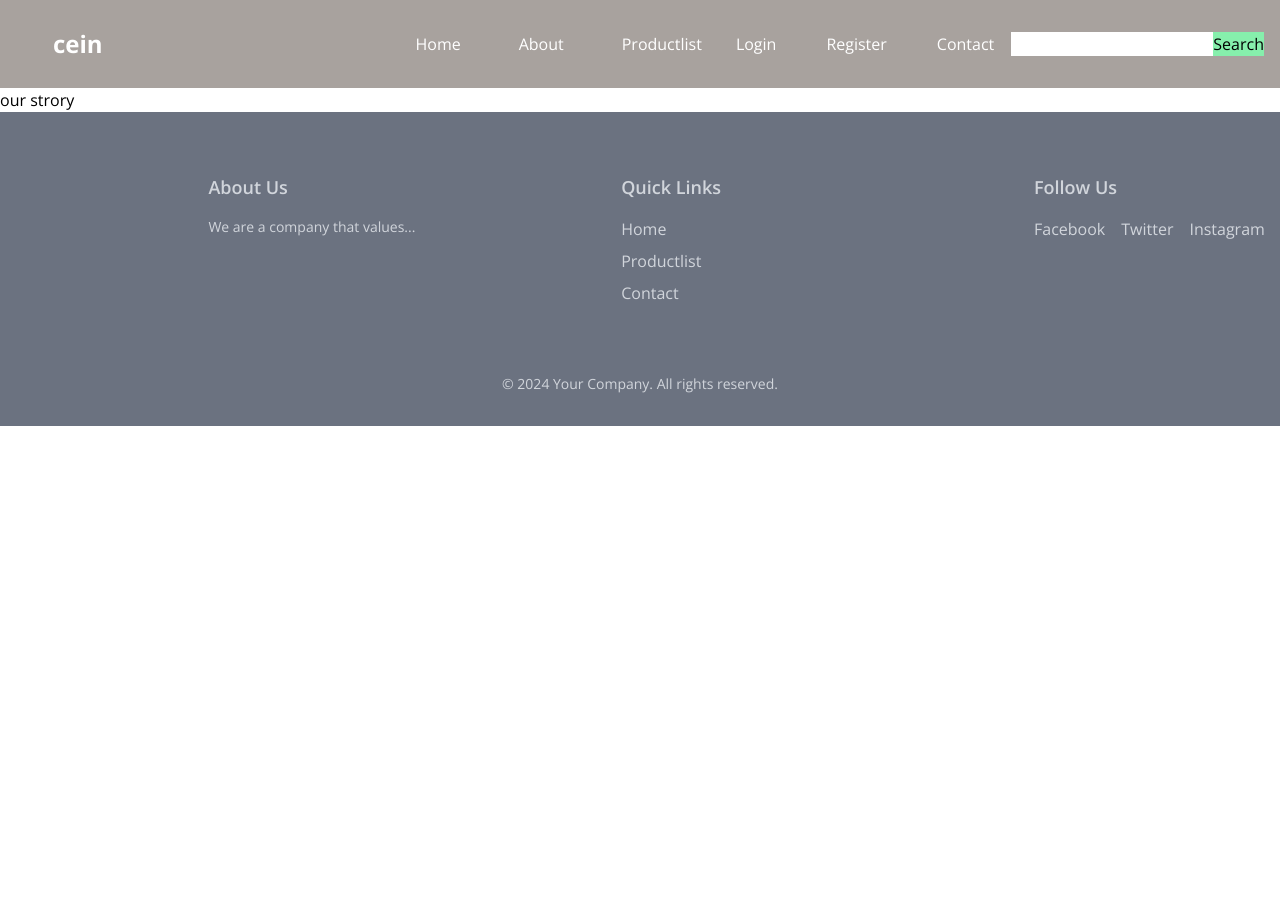
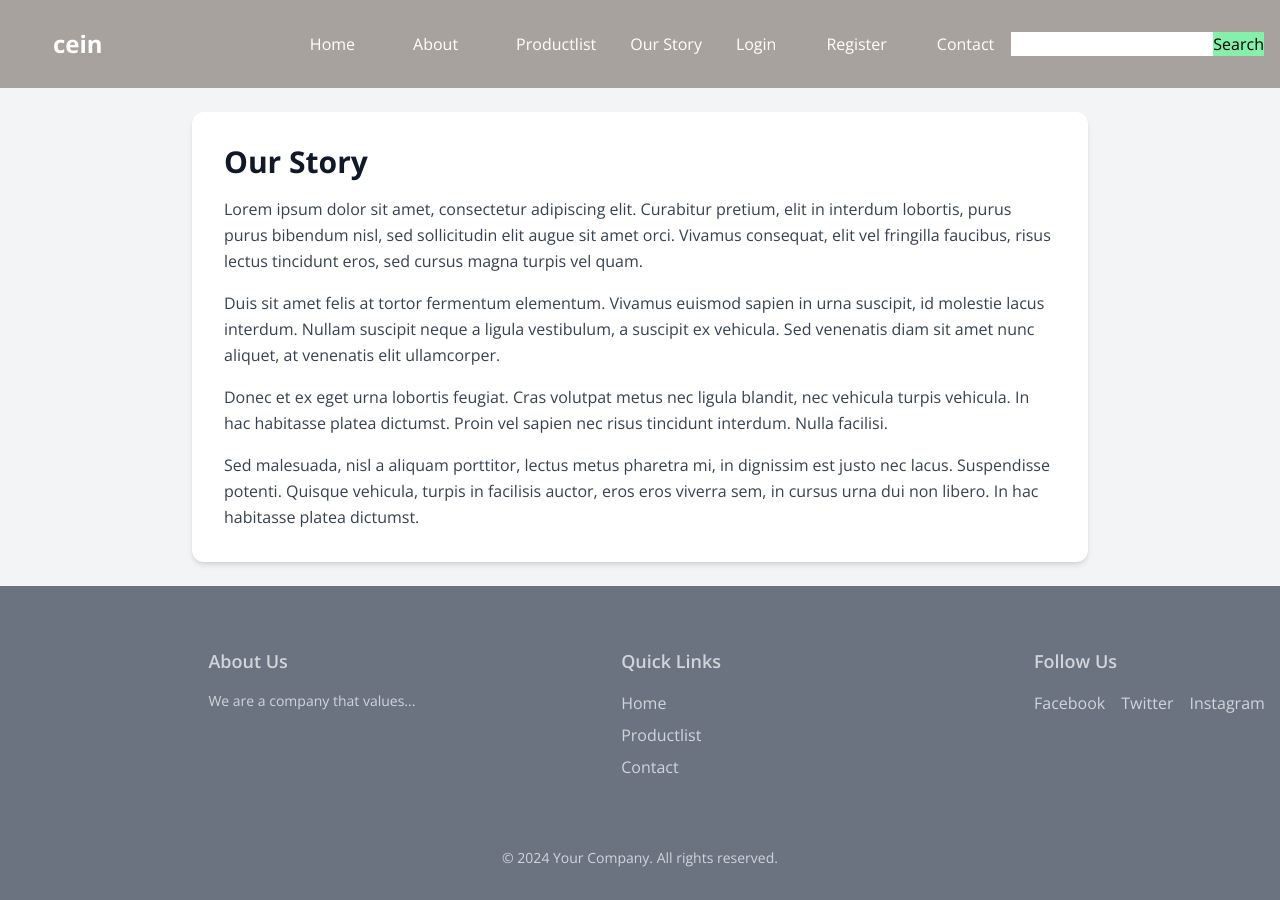
Before and after one commit to waraumbach/cein.frontend, a React (Vite) app: page /about in a window 1280 px wide. Shown: the top 900 px of the page. Before the commit the page ends 800 px from the top, so only its background shows below. Built offline with nearby package versions, Linux system fonts and the light colour scheme; the HTML template or start-up script is replaced by a standard one.

Commit message:
added About ,detail product components

```diff
--- a/src/App.jsx
+++ b/src/App.jsx
@@ -11,6 +11,8 @@ import Contact from './pages/Contact';
 import Products from './Components/ProductList/Products.jsx';
 import About from './pages/about';
 import DetailsProduct from './pages/detailsProduct.jsx';
+
+
 
 
 function App() {
--- a/src/Components/NavBar/NavBar.jsx
+++ b/src/Components/NavBar/NavBar.jsx
@@ -31,6 +31,9 @@ function NavBar() {
 
             </ul>
             <div>
+            <Link to="/ourstory" className="text-white px-4 py-2 border border-transparent rounded-md hover:bg-green-300">
+            Our Story
+          </Link>
           <Link to="/login" className="text-white px-4 py-2 border border-transparent rounded-md hover:bg-green-300">
             Login
           </Link>
--- a/src/pages/about.jsx
+++ b/src/pages/about.jsx
@@ -1,10 +1,40 @@
 
 
-const About =()=>{
-    return (<>
-    <p>
-        our strory
-    </p>
-    </>)
-}
-export default About
+// src/components/OurStory.jsx
+
+const OurStory = () => {
+  return (
+    <div className="bg-gray-100 p-6">
+      <div className="max-w-4xl mx-auto bg-white rounded-xl shadow-md overflow-hidden">
+        <div className="p-8">
+          <h1 className="text-3xl font-bold text-gray-900 mb-4">Our Story</h1>
+          <p className="text-gray-700 leading-relaxed">
+            Lorem ipsum dolor sit amet, consectetur adipiscing elit. Curabitur pretium,
+            elit in interdum lobortis, purus purus bibendum nisl, sed sollicitudin elit
+            augue sit amet orci. Vivamus consequat, elit vel fringilla faucibus, risus
+            lectus tincidunt eros, sed cursus magna turpis vel quam.
+          </p>
+          <p className="mt-4 text-gray-700 leading-relaxed">
+            Duis sit amet felis at tortor fermentum elementum. Vivamus euismod sapien in
+            urna suscipit, id molestie lacus interdum. Nullam suscipit neque a ligula
+            vestibulum, a suscipit ex vehicula. Sed venenatis diam sit amet nunc aliquet,
+            at venenatis elit ullamcorper.
+          </p>
+          <p className="mt-4 text-gray-700 leading-relaxed">
+            Donec et ex eget urna lobortis feugiat. Cras volutpat metus nec ligula
+            blandit, nec vehicula turpis vehicula. In hac habitasse platea dictumst.
+            Proin vel sapien nec risus tincidunt interdum. Nulla facilisi.
+          </p>
+          <p className="mt-4 text-gray-700 leading-relaxed">
+            Sed malesuada, nisl a aliquam porttitor, lectus metus pharetra mi, in
+            dignissim est justo nec lacus. Suspendisse potenti. Quisque vehicula,
+            turpis in facilisis auctor, eros eros viverra sem, in cursus urna dui non
+            libero. In hac habitasse platea dictumst.
+          </p>
+        </div>
+      </div>
+    </div>
+  );
+};
+
+export default OurStory;
--- a/src/pages/detailsProduct.jsx
+++ b/src/pages/detailsProduct.jsx
@@ -1,8 +1,32 @@
+
+import { useParams } from 'react-router-dom';
+
 
 
 const DetailsProduct =()=>{
+    const { id } = useParams();
+
+      // Mock data for demonstration purposes
+  const product = {
+    id,
+    name: 'Sample Product',
+    description: 'This is a detailed description of the product.',
+    price: '$99.99',
+    image: 'https://via.placeholder.com/150'
+  };
+
+
     return (<>
-    <h1>detail</h1>
+    <div className="p-6 max-w-4xl mx-auto bg-white rounded-xl shadow-md space-y-4">
+      <div className="flex items-center space-x-4">
+        <img className="h-48 w-48 object-cover" src={product.image} alt={product.name} />
+        <div>
+          <h2 className="text-3xl font-bold text-gray-900">{product.name}</h2>
+          <p className="text-xl text-gray-700">{product.price}</p>
+          <p className="text-gray-600 mt-4">{product.description}</p>
+        </div>
+      </div>
+    </div>
     </>)
 }
 export default DetailsProduct
```
